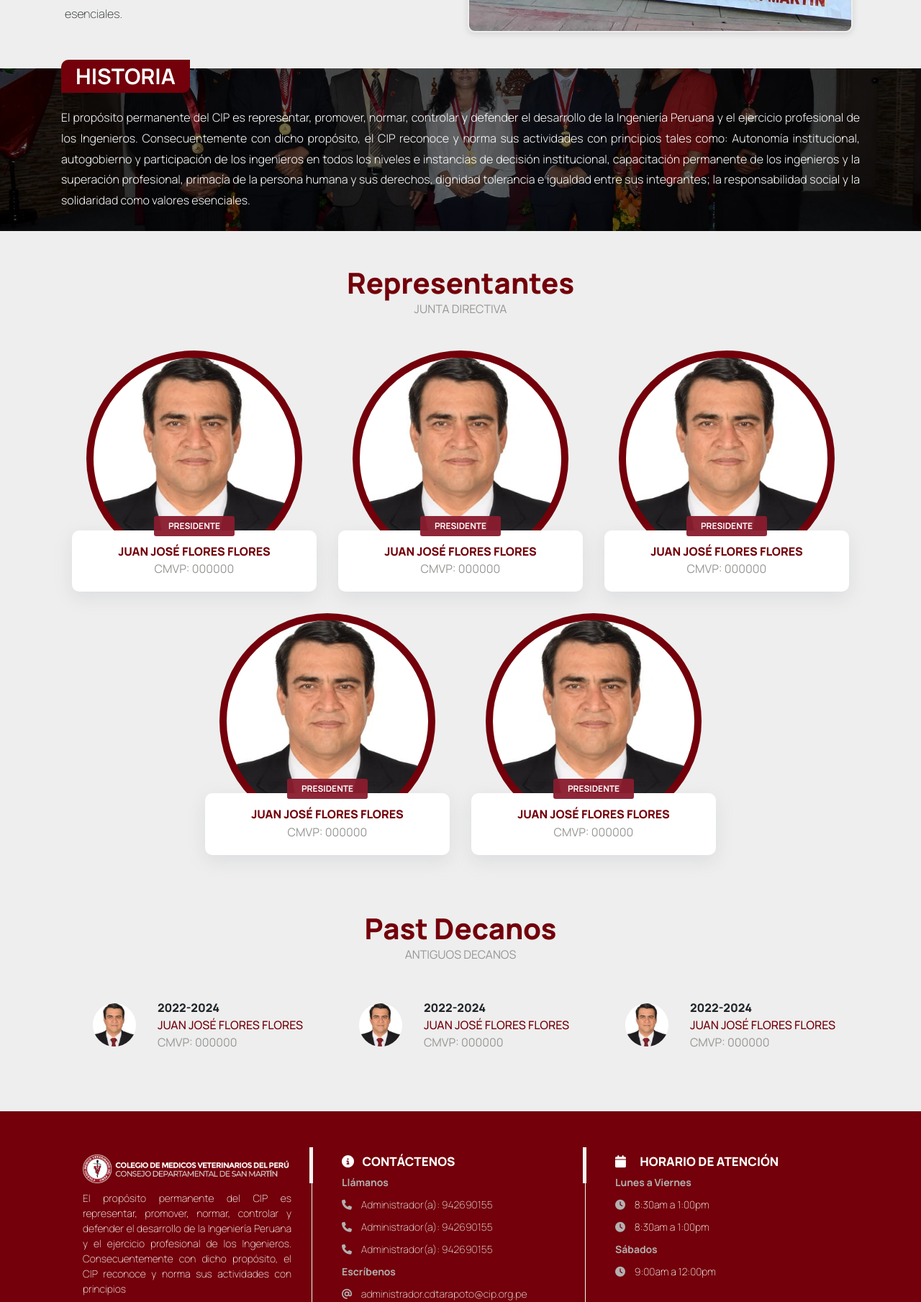
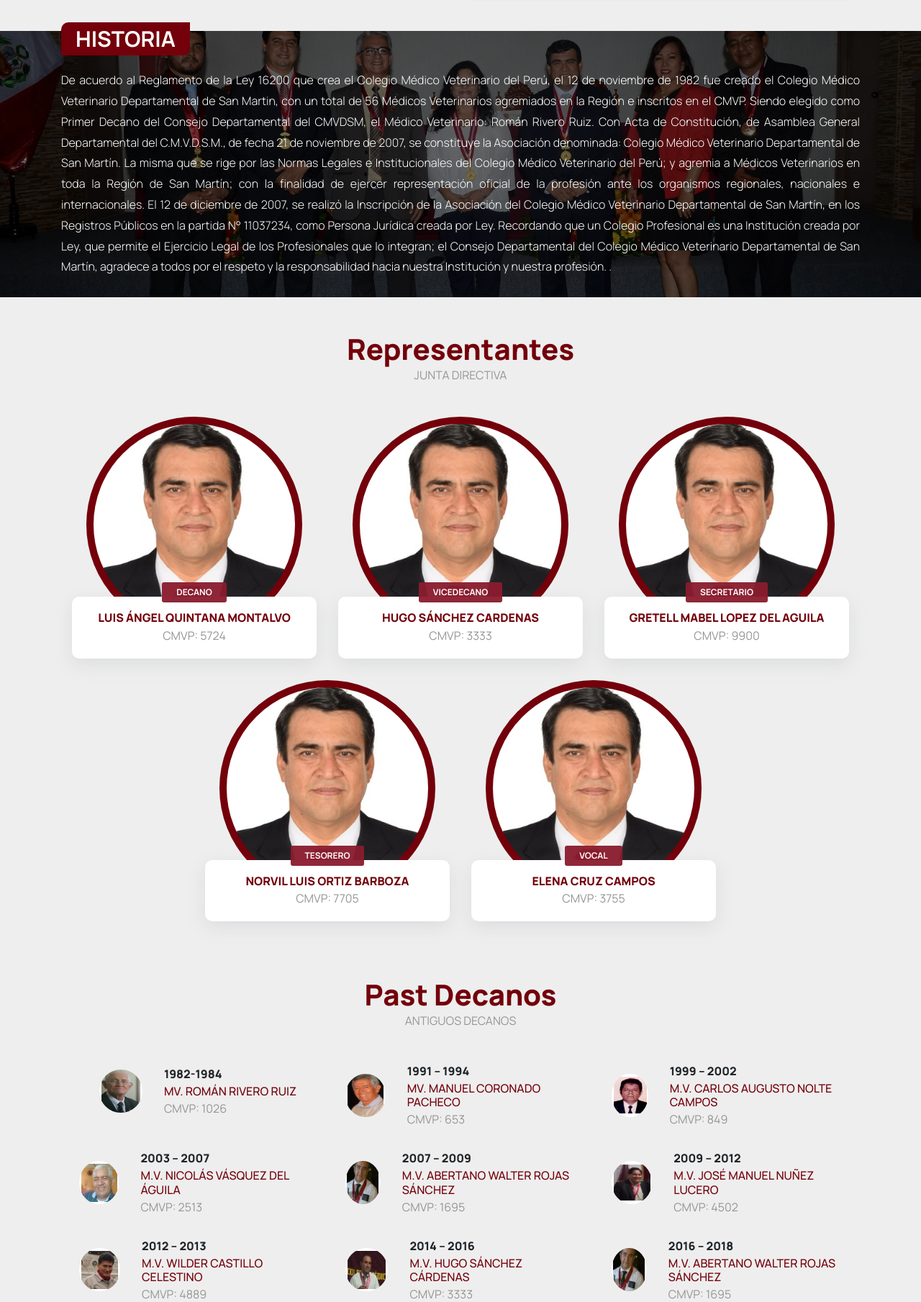
Before and after one commit to LuchinBot/template_cmvp, a PHP site: page /about.php in a window 1280 px wide. Shown: the part 604-2413 px from the top of the page at 72% size. Run offline with PHP 8.4, Linux system fonts and the light colour scheme; style sheets or scripts are compiled from the project's sources; some libraries are stand-ins or nearby versions.

Commit message:
Update information

```diff
--- a/about.php
+++ b/about.php
@@ -17,15 +17,7 @@
 				<h4 class="">Consejo Departamental</h4>
 				<h3>San Martín - Tarapoto</h3>
 				<p>
-					El propósito permanente del CIP es representar, promover, normar, controlar y defender el
-					desarrollo de la Ingeniería Peruana y el ejercicio profesional de los Ingenieros.
-					Consecuentemente con dicho propósito, el CIP reconoce y norma sus actividades con principios
-					tales como:
-					Autonomía institucional, autogobierno y participación de los ingenieros en todos los niveles
-					e instancias de decisión institucional, capacitación permanente de los ingenieros y la
-					superación profesional, primacía de la persona humana y sus derechos, dignidad tolerancia e
-					igualdad
-					entre sus integrantes; la responsabilidad social y la solidaridad como valores esenciales.
+				El Consejo Departamental del Colegio Médico Veterinario de San Martín tiene como propósito principal promover el desarrollo profesional de los médicos veterinarios de la región, velando por el bienestar animal y el cumplimiento de las normas éticas y deontológicas de la profesión. Además, realiza actividades como la organización de congresos, seminarios y talleres para la actualización profesional, la promoción de la investigación veterinaria, y la representación de los veterinarios ante las autoridades y la sociedad.
 				</p>
 			</div>
 			<div class="image">
@@ -40,14 +32,11 @@
 			</div>
 			<div class="context">
 				<p>
-					El propósito permanente del CIP es representar, promover, normar, controlar y defender el
-					desarrollo de la Ingeniería Peruana y el ejercicio profesional de los Ingenieros.
-					Consecuentemente con dicho propósito, el CIP reconoce y norma sus actividades con principios
-					tales como: Autonomía institucional, autogobierno y participación de los ingenieros en todos
-					los niveles e instancias de decisión institucional, capacitación permanente de los
-					ingenieros y la superación profesional, primacía de la persona humana y sus derechos,
-					dignidad tolerancia e igualdad entre sus integrantes; la responsabilidad social y la
-					solidaridad como valores esenciales.
+				De acuerdo al Reglamento de la Ley 16200 que crea el Colegio Médico Veterinario del Perú, el 12 de noviembre de 1982 fue creado el Colegio Médico Veterinario Departamental de San Martin, con un total de 56 Médicos Veterinarios agremiados en la Región e inscritos en el CMVP. Siendo elegido como Primer Decano del Consejo Departamental del CMVDSM, el Médico Veterinario: Román Rivero Ruiz.
+Con Acta de Constitución, de Asamblea General Departamental del C.M.V.D.S.M., de fecha 21 de noviembre de 2007, se constituye la Asociación denominada: Colegio Médico Veterinario Departamental de San Martín.  La misma que se rige por las Normas Legales e Institucionales del Colegio Médico Veterinario del Perú; y agremia a Médicos Veterinarios en toda la Región de San Martín; con la finalidad de ejercer representación oficial de la profesión ante los organismos regionales, nacionales e internacionales.
+El 12 de diciembre de 2007, se realizó la Inscripción de la Asociación del Colegio Médico Veterinario Departamental de San Martín, en los Registros Públicos en la partida N° 11037234, como Persona Jurídica creada por Ley.
+Recordando que un Colegio Profesional es una Institución creada por Ley, que permite el Ejercicio Legal de los Profesionales que lo integran; el Consejo Departamental del Colegio Médico Veterinario Departamental de San Martín, agradece a todos por el respeto y la responsabilidad hacia nuestra Institución y nuestra profesión.
+.
 				</p>
 			</div>
 		</div>
@@ -63,9 +52,9 @@
 					<div class="box">
 						<div class="img-person" style="background-image: url('resources/img/profile.jpg') ;"></div>
 						<div class="text">
-							<h3>Juan José Flores Flores</h3>
-							<p class="m-0">CMVP: 000000</p>
-							<span>Presidente</span>
+							<h3>LUIS ÁNGEL QUINTANA MONTALVO</h3>
+							<p class="m-0">CMVP: 5724</p>
+							<span>DECANO</span>
 						</div>
 					</div>
 				</div>
@@ -73,9 +62,9 @@
 					<div class="box">
 						<div class="img-person" style="background-image: url('resources/img/profile.jpg') ;"></div>
 						<div class="text">
-							<h3>Juan José Flores Flores</h3>
-							<p class="m-0">CMVP: 000000</p>
-							<span>Presidente</span>
+							<h3>HUGO SÁNCHEZ CARDENAS</h3>
+							<p class="m-0">CMVP: 3333</p>
+							<span>VICEDECANO</span>
 						</div>
 					</div>
 				</div>
@@ -83,9 +72,9 @@
 					<div class="box">
 						<div class="img-person" style="background-image: url('resources/img/profile.jpg') ;"></div>
 						<div class="text">
-							<h3>Juan José Flores Flores</h3>
-							<p class="m-0">CMVP: 000000</p>
-							<span>Presidente</span>
+							<h3>GRETELL MABEL LOPEZ DEL AGUILA</h3>
+							<p class="m-0">CMVP: 9900</p>
+							<span>SECRETARIO</span>
 						</div>
 					</div>
 				</div>
@@ -93,9 +82,9 @@
 					<div class="box">
 						<div class="img-person" style="background-image: url('resources/img/profile.jpg') ;"></div>
 						<div class="text">
-							<h3>Juan José Flores Flores</h3>
-							<p class="m-0">CMVP: 000000</p>
-							<span>Presidente</span>
+							<h3>NORVIL LUIS ORTIZ BARBOZA</h3>
+							<p class="m-0">CMVP: 7705</p>
+							<span>TESORERO</span>
 						</div>
 					</div>
 				</div>
@@ -103,9 +92,9 @@
 					<div class="box">
 						<div class="img-person" style="background-image: url('resources/img/profile.jpg') ;"></div>
 						<div class="text">
-							<h3>Juan José Flores Flores</h3>
-							<p class="m-0">CMVP: 000000</p>
-							<span>Presidente</span>
+							<h3>ELENA CRUZ CAMPOS</h3>
+							<p class="m-0">CMVP: 3755</p>
+							<span>VOCAL</span>
 						</div>
 					</div>
 				</div>
@@ -119,31 +108,121 @@
 			<div class="group">
 				<div class="col-md-4">
 					<div class="box">
-						<div class="img-person" style="background-image: url('resources/img/profile.jpg') ;"></div>
+						<div class="img-person" style="background-image: url('resources/img/decano1.png') ;"></div>
 						<div class="text">
-							<span>2022-2024</span>
-							<h3>Juan José Flores Flores</h3>
-							<p class="m-0">CMVP: 000000</p>
+							<span>1982-1984</span>
+							<h3>MV. Román Rivero Ruiz</h3>
+							<p class="m-0">CMVP: 1026</p>
 						</div>
 					</div>
 				</div>
 				<div class="col-md-4">
 					<div class="box">
-						<div class="img-person" style="background-image: url('resources/img/profile.jpg') ;"></div>
+						<div class="img-person" style="background-image: url('resources/img/decano2.png') ;"></div>
 						<div class="text">
-							<span>2022-2024</span>
-							<h3>Juan José Flores Flores</h3>
-							<p class="m-0">CMVP: 000000</p>
+							<span>1991 – 1994</span>
+							<h3>MV. Manuel Coronado Pacheco</h3>
+							<p class="m-0">CMVP: 653</p>
 						</div>
 					</div>
 				</div>
 				<div class="col-md-4">
 					<div class="box">
-						<div class="img-person" style="background-image: url('resources/img/profile.jpg') ;"></div>
+						<div class="img-person" style="background-image: url('resources/img/decano3.png') ;"></div>
 						<div class="text">
-							<span>2022-2024</span>
-							<h3>Juan José Flores Flores</h3>
-							<p class="m-0">CMVP: 000000</p>
+							<span>1999 – 2002</span>
+							<h3>M.V. Carlos Augusto Nolte Campos</h3>
+							<p class="m-0">CMVP: 849</p>
+						</div>
+					</div>
+				</div>
+				<div class="col-md-4">
+					<div class="box">
+						<div class="img-person" style="background-image: url('resources/img/decano4.jpg') ;"></div>
+						<div class="text">
+							<span>2003 – 2007</span>
+							<h3>M.V. Nicolás Vásquez Del Águila</h3>
+							<p class="m-0">CMVP: 2513</p>
+						</div>
+					</div>
+				</div>
+				<div class="col-md-4">
+					<div class="box">
+						<div class="img-person" style="background-image: url('resources/img/decano5.png') ;"></div>
+						<div class="text">
+							<span>2007 – 2009</span>
+							<h3>M.V. Abertano Walter Rojas Sánchez</h3>
+							<p class="m-0">CMVP: 1695</p>
+						</div>
+					</div>
+				</div>
+				<div class="col-md-4">
+					<div class="box">
+						<div class="img-person" style="background-image: url('resources/img/decano6.png') ;"></div>
+						<div class="text">
+							<span>2009 – 2012</span>
+							<h3>M.V. José Manuel Nuñez Lucero</h3>
+							<p class="m-0">CMVP: 4502</p>
+						</div>
+					</div>
+				</div>
+				<div class="col-md-4">
+					<div class="box">
+						<div class="img-person" style="background-image: url('resources/img/decano7.png') ;"></div>
+						<div class="text">
+							<span>2012 – 2013</span>
+							<h3>M.V. Wilder Castillo Celestino</h3>
+							<p class="m-0">CMVP: 4889</p>
+						</div>
+					</div>
+				</div>
+				<div class="col-md-4">
+					<div class="box">
+						<div class="img-person" style="background-image: url('resources/img/decano8.png') ;"></div>
+						<div class="text">
+							<span>2014 – 2016</span>
+							<h3>M.V. Hugo Sánchez Cárdenas</h3>
+							<p class="m-0">CMVP: 3333</p>
+						</div>
+					</div>
+				</div>
+				<div class="col-md-4">
+					<div class="box">
+						<div class="img-person" style="background-image: url('resources/img/decano9.png') ;"></div>
+						<div class="text">
+							<span>2016 – 2018</span>
+							<h3>M.V. Abertano Walter Rojas Sánchez</h3>
+							<p class="m-0">CMVP: 1695</p>
+						</div>
+					</div>
+				</div>
+				<div class="col-md-4">
+					<div class="box">
+						<div class="img-person" style="background-image: url('resources/img/decano10.png') ;"></div>
+						<div class="text">
+							<span>2018 – 2020</span>
+							<h3>M.V. Daniel Carlos Rosales Del Río</h3>
+							<p class="m-0">CMVP: 632</p>
+						</div>
+					</div>
+				</div>
+				<div class="col-md-4">
+					<div class="box">
+						<div class="img-person" style="background-image: url('resources/img/decano11.png') ;"></div>
+						<div class="text">
+							<span>2020 – 2022</span>
+							<h3>M.V. José Manuel Nuñez Lucero</h3>
+							<p class="m-0">CMVP: 4502</p>
+						</div>
+					</div>
+				</div>
+				<div class="col-md-4">
+					<div class="box">
+						<div class="img-person" style="background-image: url('resources/img/decano12.jfif') ;"></div>
+						<div class="text">
+							<span>2022 – 2024</span>
+							<h3>M.V. Lilian Chea Soto</h3>
+							<p class="m-0">CMVP: 2576</p>
 						</div>
 					</div>
 				</div>
--- a/footer.php
+++ b/footer.php
@@ -4,13 +4,9 @@
 					<div class="col-lg-4">
 						<div class="box">
 							<img src="resources/img/logo_white.png" alt="" />
-							<p>El propósito permanente del CIP es representar, promover, normar, controlar y defender el
-								desarrollo de la Ingeniería Peruana y el ejercicio profesional de los Ingenieros.
-								Consecuentemente con dicho propósito, el CIP reconoce y norma sus actividades con
-								principios</p>
+							<p>Somos una institución que agremia a los Médicos Veterinarios del Departamento de Lima con la finalidad de ejercer representación oficial de la profesión ante los organismos nacionales e internacionales.</p>
 							<p style="font-weight: 500;">
-								<strong> <i class="fas fa-map-marked-alt"></i> Jr.Ángel Delgado Morey #577 -
-									Tarapoto</strong>
+								<strong> <i class="fas fa-map-marked-alt"></i> Av. Fernando Belaunde Terry N° 548, Banda de Shilcayo, Provincia y Departamento de San Martín.</strong>
 							</p>
 						</div>
 					</div>
@@ -19,24 +15,18 @@
 							<h3><i class="fa fa-info-circle mr-2"></i> CONTÁCTENOS</h3>
 							<ul class="ul-contact">
 								<li class="title">
-									Llámanos
+									Información de Empresa
 								</li>
 								<li>
 									<a href="">
-										<i class="fa fa-phone"></i>
-										Administrador(a): 942690155
+										<i class="fa-solid fa-circle-exclamation"></i>
+										RUC: 20450284883
 									</a>
 								</li>
 								<li>
 									<a href="">
-										<i class="fa fa-phone"></i>
-										Administrador(a): 942690155
-									</a>
-								</li>
-								<li>
-									<a href="">
-										<i class="fa fa-phone"></i>
-										Administrador(a): 942690155
+										<i class="fa-solid fa-share-from-square"></i>
+										Razón Social: Colegio Médico Veterinario Departamental San Martín
 									</a>
 								</li>
 								<li class="title">
@@ -45,41 +35,40 @@
 								<li>
 									<a href="">
 										<i class="fa fa-at"></i>
-										administrador.cdtarapoto@cip.org.pe
+										cmvpsanmartin@gmail.com
 									</a>
 								</li>
-								<li>
-									<a href="">
-										<i class="fa fa-at"></i>
-										administrador.cdtarapoto@cip.org.pe
-									</a>
-								</li>
-							</ul>
+								</ul>
 						</div>
 					</div>
 					<div class="col-lg-4">
 						<div class="box">
 							<h3><i class="fa fa-calendar mr-3"></i> HORARIO DE ATENCIÓN</h3>
 							<ul class="ul-contact">
-								<li class="title">
-									Lunes a Viernes
+							<li class="title">
+									Días Laborables
 								</li>
 								<li>
 									<i class="fa fa-clock"></i>
-									8:30am a 1:00pm
+									Lunes: 9:00am - 12:30pm
 								</li>
 								<li>
 									<i class="fa fa-clock"></i>
-									8:30am a 1:00pm
-								</li>
-								<li class="title">
-									Sábados
+									Martes: 9:00am - 12:30pm
 								</li>
 								<li>
 									<i class="fa fa-clock"></i>
-									9:00am a 12:00pm
+									Miercoles: 9:00am - 12:30pm
 								</li>
-							</ul>
+								<li>
+									<i class="fa fa-clock"></i>
+									Jueves: 9:00am - 12:30pm
+								</li>
+								<li>
+									<i class="fa fa-clock"></i>
+									Viernes: 9:00am - 12:30pm
+								</li>
+								</ul>
 						</div>
 					</div>
 				</div>
```
Also changed, not shown: index.php (+47 -47 lines), process.php (+19 -26 lines), services.php (+21 -48 lines), resources/img/decano1.png (added), resources/img/decano10.png (added), resources/img/decano11.png (added), resources/img/decano12.jfif (added), resources/img/decano2.png (added), resources/img/decano3.png (added), resources/img/decano4.jpg (added), resources/img/decano5.png (added), resources/img/decano6.png (added), resources/img/decano7.png (added), resources/img/decano8.png (added), 1 more files.
